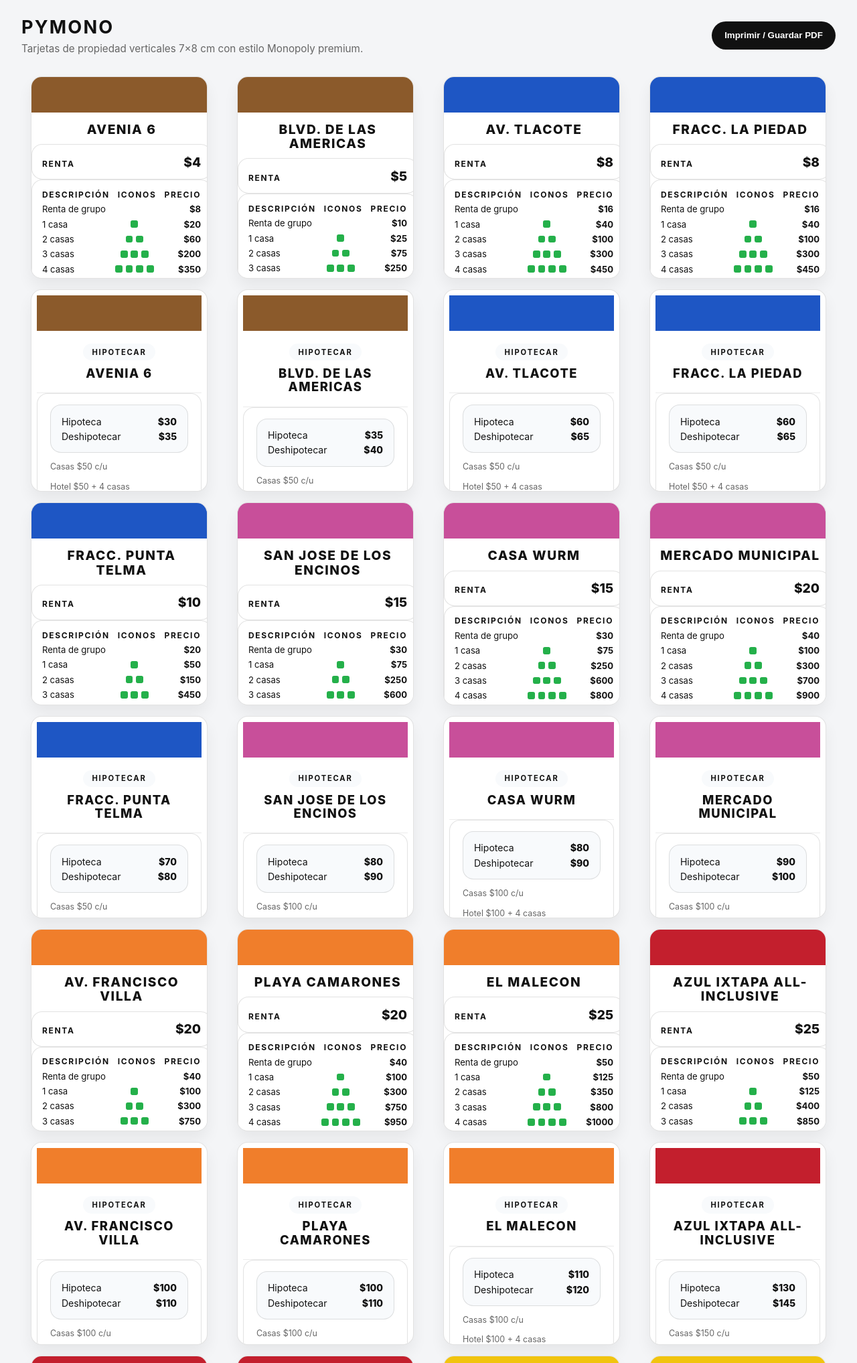
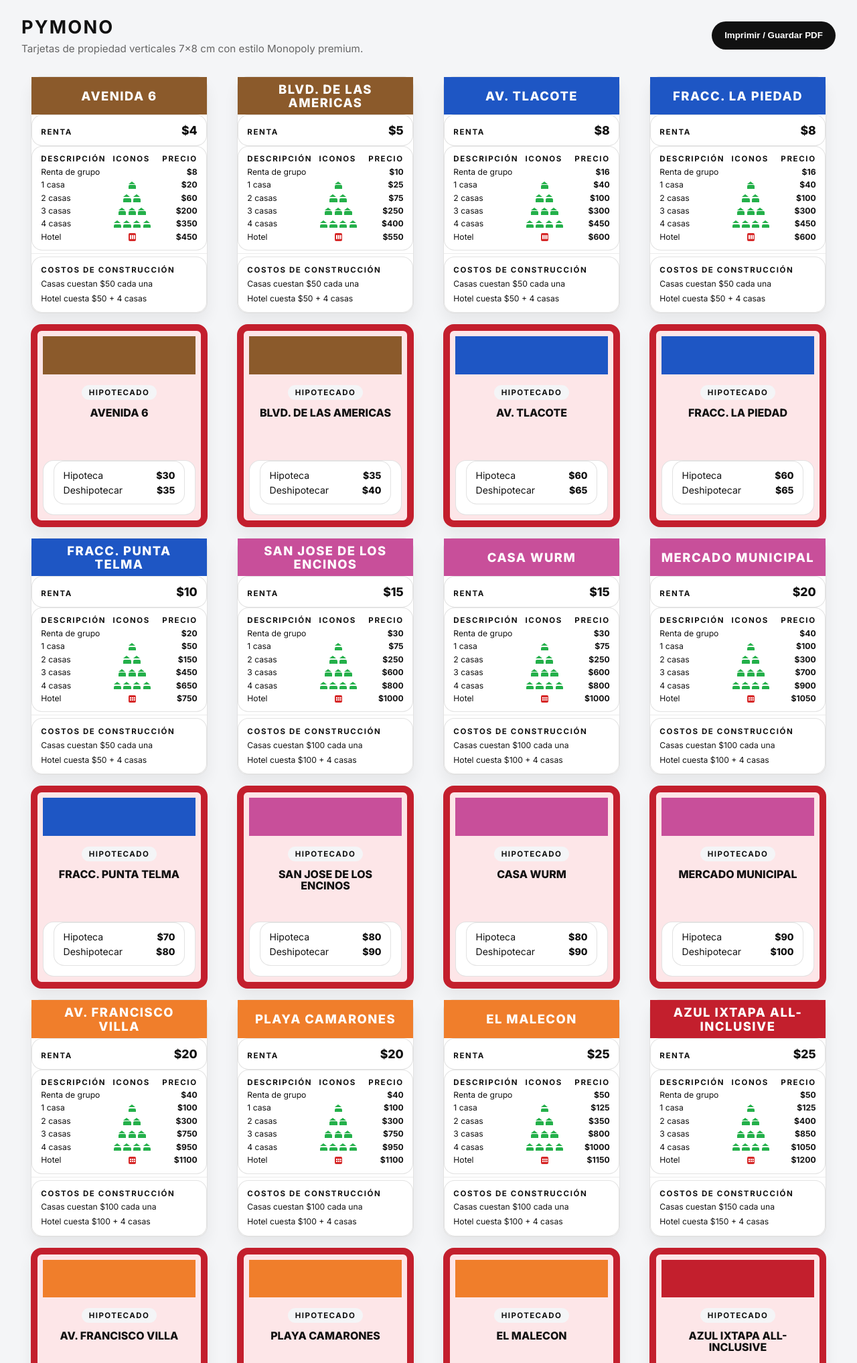
Before and after one commit to 7r5/PyMono, a Flask app: page / in a window 1280 px wide. Shown: the top 2035 px of the page at 67% size. Run offline with Flask 3, Linux system fonts and the light colour scheme.

Commit message:
Update back card border and enforce black text

```diff
--- a/props.csv
+++ b/props.csv
@@ -1,5 +1,5 @@
 id-propiedad,color,,titulo,renta-simple,renta-grupo,renta1,renta2,renta3,renta4,renta-hotel,costo-casa,costo-hotel,hipotecado por,para deshipotecar
-1,cafe,Lomas de Casa Blanca,Avenia 6,4,8,20,60,200,350,450,50,50,30,35
+1,cafe,Lomas de Casa Blanca,Avenida 6,4,8,20,60,200,350,450,50,50,30,35
 1,cafe,Reforma Agraria,Blvd. de las Americas,5,10,25,75,250,400,550,50,50,35,40
 2,azul,Queretaro,Av. Tlacote,8,16,40,100,300,450,600,50,50,60,65
 2,azul,Queretaro,Fracc. La Piedad,8,16,40,100,300,450,600,50,50,60,65
--- a/static/styles.css
+++ b/static/styles.css
@@ -1,5 +1,7 @@
+@import url('https://fonts.googleapis.com/css2?family=Inter:wght@400;600;700;800&family=Montserrat:wght@400;600;700;800&display=swap');
+
 :root {
-  font-family: "Inter", "Helvetica Neue", Arial, sans-serif;
+  font-family: "Inter", "Montserrat", "Segoe UI", Arial, sans-serif;
   color: #111111;
   background: #f4f5f7;
 }
@@ -66,29 +68,34 @@ body {
 
 .card-face {
   width: 7cm;
-  height: 8cm;
+  min-height: 8cm;
   border-radius: 1rem;
-  overflow: hidden;
   background: #ffffff;
   border: 1px solid rgba(17, 17, 17, 0.12);
   box-shadow: 0 12px 22px rgba(17, 17, 17, 0.06);
   display: grid;
   grid-template-rows: auto 1fr;
+  overflow: visible;
+  color: #111111;
 }
 
 .card-bar {
-  height: 1.4cm;
-  width: 100%;
+  height: 1.5cm;
+  display: flex;
+  align-items: center;
+  justify-content: center;
+  padding: 0.5rem 0.65rem;
 }
 
 .card-head {
-  padding: 0.95rem 0.95rem 0.7rem;
+  padding: 0.4rem 0.4rem 0.35rem;
   text-align: center;
+  color: white;
 }
 
 .card-head h2 {
   margin: 0;
-  font-size: 1.2rem;
+  font-size: 1.15rem;
   line-height: 1.1;
   letter-spacing: 0.08em;
   font-weight: 800;
@@ -97,7 +104,7 @@ body {
 
 .card-city {
   margin: 0.35rem 0 0;
-  color: #666666;
+  color: rgba(255, 255, 255, 0.92);
   font-size: 0.78rem;
   letter-spacing: 0.04em;
 }
@@ -118,14 +125,14 @@ body {
 .mortgage-block,
 .construction-block,
 .back-mortgage-block {
-  padding: 0.85rem 0.95rem;
+  padding: 0.75rem 0.85rem;
 }
 
 .rent-block {
   display: flex;
   justify-content: space-between;
   align-items: baseline;
-  gap: 0.75rem;
+  gap: 0.65rem;
 }
 
 .rent-label,
@@ -133,7 +140,7 @@ body {
 .back-mortgage-label,
 .table-header span {
   color: #111111;
-  font-size: 0.75rem;
+  font-size: 0.72rem;
   font-weight: 700;
   letter-spacing: 0.14em;
   text-transform: uppercase;
@@ -143,24 +150,25 @@ body {
 .mortgage-value,
 .back-mortgage-value {
   color: #111111;
-  font-size: 1.2rem;
+  font-size: 1.1rem;
   font-weight: 800;
 }
 
 .table-block {
   display: grid;
-  gap: 0.4rem;
-  padding-top: 0.85rem;
-  padding-bottom: 0.85rem;
+  gap: 0.3rem;
+  padding-top: 0.75rem;
+  padding-bottom: 0.75rem;
 }
 
 .table-row {
   display: grid;
   grid-template-columns: 1.5fr 0.9fr 0.9fr;
-  gap: 0.75rem;
+  gap: 0.65rem;
   align-items: center;
-  font-size: 0.82rem;
+  font-size: 0.76rem;
   color: #111111;
+  line-height: 1.2;
 }
 
 .table-row strong,
@@ -169,43 +177,79 @@ body {
 }
 
 .table-header {
-  color: #666666;
+  color: #111111;
   text-transform: uppercase;
   letter-spacing: 0.08em;
-  font-size: 0.72rem;
+  font-size: 0.68rem;
   font-weight: 700;
 }
 
 .icon-row {
   display: flex;
   justify-content: center;
-  gap: 0.3rem;
+  gap: 0.22rem;
 }
 
 .icon {
-  width: 0.68rem;
-  height: 0.68rem;
-  border-radius: 0.18rem;
+  width: 0.7rem;
+  height: 0.7rem;
+  position: relative;
 }
 
-.house {
-  background: #24B04A;
+.icon::before,
+.icon::after {
+  content: "";
+  position: absolute;
+  display: block;
 }
 
-.hotel {
+.house::before {
+  width: 0.7rem;
+  height: 0.36rem;
+  background: #24B04A;
+  border-radius: 0.12rem 0.12rem 0 0;
+  bottom: 0;
+  left: 0;
+}
+
+.house::after {
+  width: 0;
+  height: 0;
+  border-left: 0.35rem solid transparent;
+  border-right: 0.35rem solid transparent;
+  border-bottom: 0.28rem solid #24B04A;
+  top: 0;
+  left: 0;
+}
+
+.hotel::before {
+  width: 0.7rem;
+  height: 0.7rem;
   background: #D62828;
+  border-radius: 0.12rem;
+  top: 0;
+  left: 0;
+}
+
+.hotel::after {
+  width: 0.13rem;
+  height: 0.13rem;
+  background: #ffffff;
+  top: 0.19rem;
+  left: 0.16rem;
+  box-shadow: 0.18rem 0 0 #ffffff, 0.36rem 0 0 #ffffff, 0 0.18rem 0 #ffffff, 0.18rem 0.18rem 0 #ffffff, 0.36rem 0.18rem 0 #ffffff;
 }
 
 .separator {
   height: 1px;
   background: rgba(17, 17, 17, 0.08);
-  margin: 0.35rem 0;
+  margin: 0.25rem 0;
 }
 
 .mortgage-block {
   display: grid;
-  gap: 0.45rem;
-  padding-bottom: 0.8rem;
+  gap: 0.35rem;
+  padding-bottom: 0.75rem;
 }
 
 .mortgage-row,
@@ -213,7 +257,7 @@ body {
   display: flex;
   justify-content: space-between;
   align-items: center;
-  gap: 0.8rem;
+  gap: 0.65rem;
 }
 
 .mortgage-row strong,
@@ -224,19 +268,23 @@ body {
 .construction-block,
 .back-content {
   display: grid;
-  gap: 0.45rem;
-  padding-bottom: 0.85rem;
+  gap: 0.35rem;
+  padding-bottom: 0.75rem;
 }
 
 .construction-text,
 .back-meta {
-  color: #666666;
-  font-size: 0.78rem;
-  line-height: 1.4;
+  color: #111111;
+  font-size: 0.76rem;
+  line-height: 1.35;
 }
 
 .card-back {
   padding: 0.5rem;
+  background: #fde6e8;
+   border: 10px solid #c31f2d;
+.card-back .card-bar {
+  background: rgba(214, 40, 40, 0.18) !important;
 }
 
 .back-head {
@@ -268,7 +316,7 @@ body {
 
 .back-group {
   margin: 0;
-  color: #666666;
+  color: #111111;
   font-size: 0.76rem;
   letter-spacing: 0.05em;
 }
@@ -320,90 +368,6 @@ body {
   }
 }
 
-.card-back {
-  background: #ffffff;
-  border: 1px solid rgba(17, 17, 17, 0.12);
-}
-
-.back-head {
-  padding: 1.2rem 1.2rem 1rem;
-  border-bottom: 1px solid rgba(17, 17, 17, 0.08);
-  text-align: center;
-}
-
-.back-pill {
-  display: inline-block;
-  padding: 0.35rem 0.85rem;
-  border-radius: 999px;
-  background: #f8fafc;
-  color: #111;
-  font-size: 0.7rem;
-  font-weight: 700;
-  letter-spacing: 0.16em;
-  text-transform: uppercase;
-}
-
-.card-back h3 {
-  margin: 0.55rem 0 0.2rem;
-  font-size: 1.15rem;
-  letter-spacing: 0.08em;
-  color: #111;
-}
-
-.back-group {
-  display: block;
-  margin: 0 auto;
-  color: #555;
-  font-size: 0.78rem;
-  letter-spacing: 0.14em;
-  text-transform: uppercase;
-}
-
-.back-content {
-  display: grid;
-  gap: 0.75rem;
-  padding: 1rem 1.2rem 1.2rem;
-}
-
-.back-mortgage-block {
-  display: grid;
-  gap: 0.35rem;
-  padding: 0.95rem 1rem;
-  background: #f8fafc;
-  border-radius: 1rem;
-}
-
-.back-mortgage-label {
-  font-size: 0.78rem;
-  font-weight: 700;
-  letter-spacing: 0.14em;
-  text-transform: uppercase;
-  color: #111;
-}
-
-.back-mortgage-value {
-  font-size: 1rem;
-  font-weight: 800;
-  color: #111;
-}
-
-.back-mortgage-meta {
-  color: #555;
-  font-size: 0.78rem;
-  line-height: 1.4;
-}
-
-.back-footer {
-  padding: 0.85rem 1rem;
-  margin: 0;
-  border-radius: 999px;
-  background: #f8fafc;
-  color: #c31f2d;
-  font-size: 0.85rem;
-  font-weight: 700;
-  text-align: center;
-  letter-spacing: 0.16em;
-}
 
 @media print {
   body {
--- a/templates/index.html
+++ b/templates/index.html
@@ -21,12 +21,13 @@
     {% for prop in properties %}
       <article class="card">
         <section class="card-face card-front">
-          <div class="card-bar" style="background: {{ prop.display_color }};"></div>
-          <div class="card-head">
-            <h2>{{ prop.titulo }}</h2>
-            {% if prop.ciudad %}
-              <p class="card-city">{{ prop.ciudad }}</p>
-            {% endif %}
+          <div class="card-bar" style="background: {{ prop.display_color }};">
+            <div class="card-head">
+              <h2>{{ prop.titulo }}</h2>
+              {% if prop.ciudad %}
+                <p class="card-city">{{ prop.ciudad }}</p>
+              {% endif %}
+            </div>
           </div>
 
           <section class="rent-block">
@@ -74,17 +75,8 @@
 
           <div class="separator"></div>
 
-          <section class="mortgage-block">
-            <span class="mortgage-title">HIPOTECA</span>
-            <div class="mortgage-row">
-              <span>Valor</span>
-              <strong>${{ prop.hipotecado_por }}</strong>
-            </div>
-          </section>
-
-          <div class="separator"></div>
-
           <section class="construction-block">
+            <span class="mortgage-title">COSTOS DE CONSTRUCCIÓN</span>
             <div class="construction-text">Casas cuestan ${{ prop.costo_casa }} cada una</div>
             <div class="construction-text">Hotel cuesta ${{ prop.costo_hotel }} + 4 casas</div>
           </section>
@@ -93,7 +85,7 @@
         <section class="card-face card-back">
           <div class="card-bar" style="background: {{ prop.display_color }};"></div>
           <div class="back-head">
-            <span class="back-pill">HIPOTECAR</span>
+            <span class="back-pill">HIPOTECADO</span>
             <h3>{{ prop.titulo }}</h3>
             {% if prop.grupo %}
               <p class="back-group">{{ prop.grupo }}</p>
@@ -110,9 +102,6 @@
                 <strong>${{ prop.para_deshipotecar }}</strong>
               </div>
             </section>
-            <div class="back-meta">Casas ${{ prop.costo_casa }} c/u</div>
-            <div class="back-meta">Hotel ${{ prop.costo_hotel }} + 4 casas</div>
-            <div class="back-footer">DESHIPOTECAR</div>
           </div>
         </section>
       </article>
```
Also changed, not shown: copilot-instructions.md (deleted, +0 -95 lines), main.py (+23 -14 lines).
